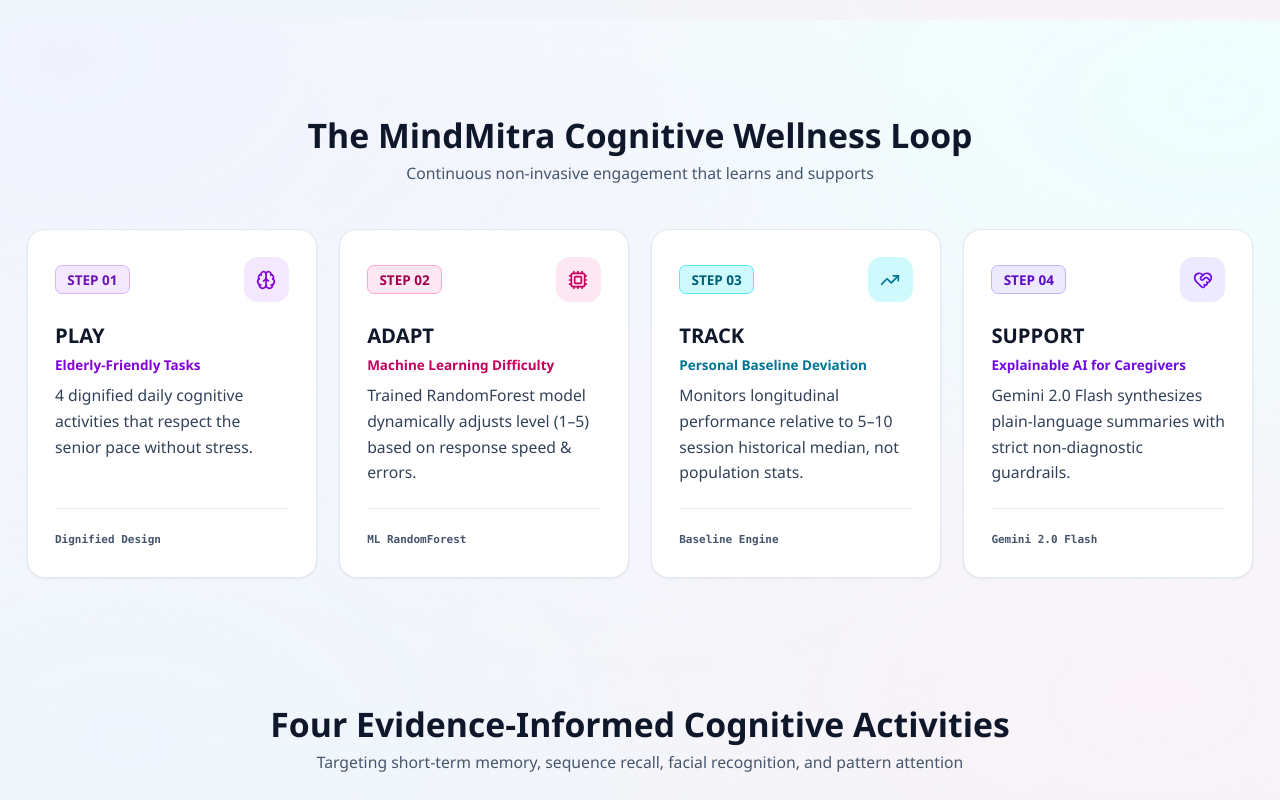
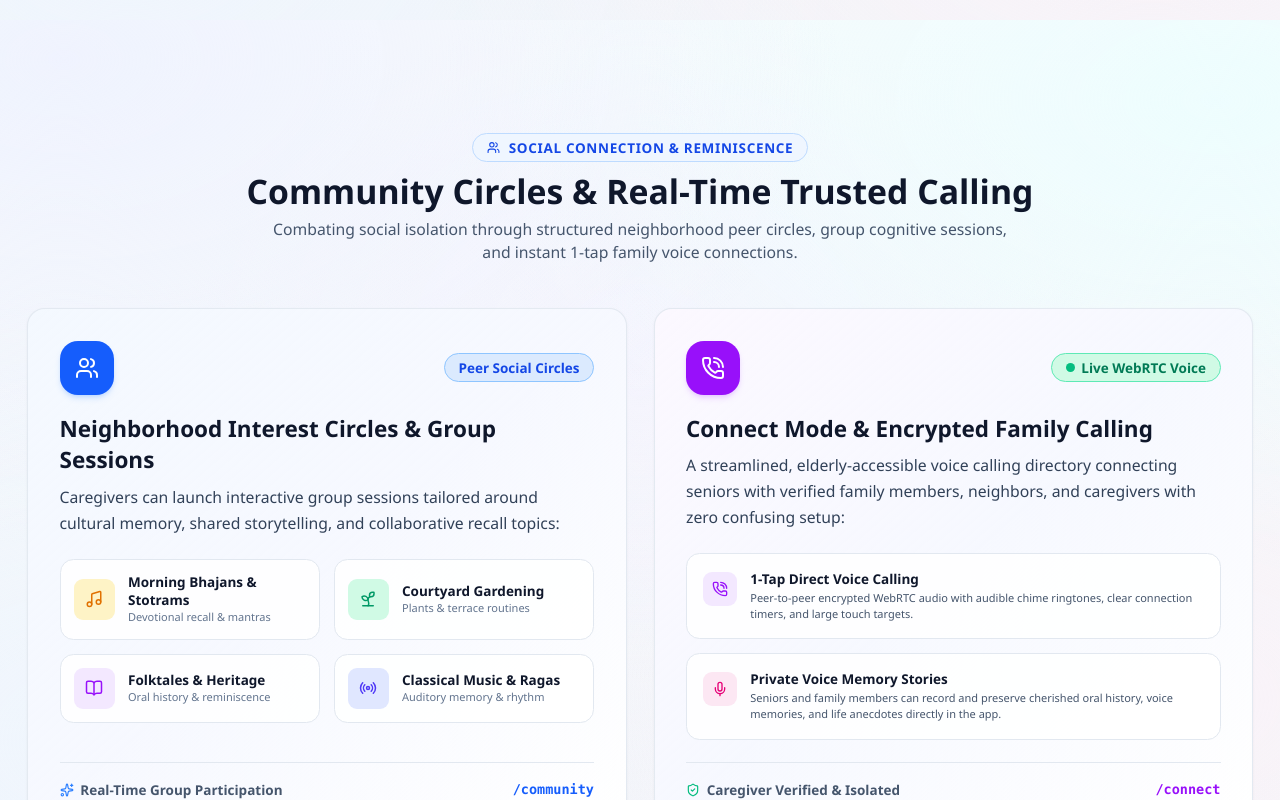
Before and after one commit to pavankarthikeyaatchyuta-lab/MindMitra, a React (Vite) app in the folder frontend/: page / in a window 1280 px wide. Shown: the part 780-1580 px from the top of the page. Built offline with nearby package versions, Linux system fonts and the light colour scheme.

Commit message:
feat(landing): showcase Community Circles and Connect Mode WebRTC Calling on Welcome page

```diff
--- a/frontend/src/pages/Welcome.tsx
+++ b/frontend/src/pages/Welcome.tsx
@@ -15,6 +15,14 @@
   TrendingUp,
   Globe,
   Compass,
+  PhoneCall,
+  Mic,
+  Music,
+  Sprout,
+  BookOpen,
+  MessageCircle,
+  Radio,
+  Lock,
 } from 'lucide-react';
 
 export default function Welcome() {
@@ -43,7 +51,7 @@
               <span className="text-xl font-bold tracking-tight text-slate-900 dark:text-white flex items-center gap-1.5">
                 MindMitra
               </span>
-              <span className="text-[11px] text-slate-500 dark:text-slate-400 font-medium block">Cognitive Wellbeing Companion</span>
+              <span className="text-[11px] text-slate-500 dark:text-slate-400 font-medium block">Cognitive Wellbeing & Community Companion</span>
             </div>
           </Link>
 
@@ -61,7 +69,7 @@
 
             <button
               onClick={handleGetStarted}
-              className="px-5 py-2.5 rounded-xl bg-gradient-to-r from-purple-600 via-blue-600 to-cyan-600 hover:opacity-95 text-white text-xs sm:text-sm font-bold shadow-sm flex items-center gap-1.5 transition-all"
+              className="px-5 py-2.5 rounded-xl bg-gradient-to-r from-purple-600 via-blue-600 to-cyan-600 hover:opacity-95 text-white text-xs sm:text-sm font-bold shadow-sm flex items-center gap-1.5 transition-all cursor-pointer"
             >
               <span>Get Started</span>
               <ArrowRight size={15} />
@@ -71,18 +79,18 @@
       </header>
 
       {/* 2. Hero Section */}
-      <section className="pt-16 pb-20 px-6 max-w-7xl mx-auto flex flex-col items-center text-center">
+      <section className="pt-16 pb-16 px-6 max-w-7xl mx-auto flex flex-col items-center text-center">
         <div className="inline-flex items-center gap-2 px-4 py-1.5 rounded-full bg-purple-50 dark:bg-purple-950/60 border border-purple-200 dark:border-purple-800 text-purple-900 dark:text-purple-300 text-xs font-extrabold uppercase tracking-wider mb-6 shadow-xs">
           <Sparkles size={14} className="text-purple-600 dark:text-purple-400" />
-          <span>AI-Powered Cognitive Engagement & Caregiver Support</span>
+          <span>AI-Powered Cognitive Engagement, Community Circles & Caregiver Insights</span>
         </div>
 
         <h1 className="text-4xl sm:text-6xl font-extrabold text-slate-900 dark:text-white tracking-tight leading-[1.15] max-w-4xl">
-          Personalized cognitive support, <span className="bg-gradient-to-r from-purple-600 via-blue-600 to-cyan-600 bg-clip-text text-transparent">built around the person.</span>
+          Personalized cognitive wellness, <span className="bg-gradient-to-r from-purple-600 via-blue-600 to-cyan-600 bg-clip-text text-transparent">connected with family and community.</span>
         </h1>
 
         <p className="mt-6 text-base sm:text-xl text-slate-700 dark:text-slate-200 max-w-3xl leading-relaxed font-medium">
-          Engaging cognitive activities, adaptive intelligence, longitudinal insights and caregiver support in one accessible platform.
+          Dignified cognitive activities, machine learning difficulty adaptation, real-time peer community circles, and encrypted family voice calling in one unified platform.
         </p>
 
         <div className="mt-10 flex flex-col sm:flex-row items-center justify-center gap-4 w-full sm:w-auto">
@@ -117,7 +125,150 @@
         </div>
       </section>
 
-      {/* 3. Core Product Loop (Play -> Adapt -> Track -> Support) */}
+      {/* 3. NEW: Community Circles & Connect Mode Highlight */}
+      <section className="py-14 px-6 max-w-7xl mx-auto w-full">
+        <div className="text-center mb-10">
+          <div className="inline-flex items-center gap-2 px-3 py-1 rounded-full bg-blue-50 dark:bg-blue-950/60 border border-blue-200 dark:border-blue-800 text-blue-700 dark:text-blue-300 text-xs font-bold uppercase tracking-wider mb-2">
+            <Users size={13} />
+            <span>Social Connection & Reminiscence</span>
+          </div>
+          <h2 className="text-2xl sm:text-3xl font-extrabold text-slate-900 dark:text-white">
+            Community Circles & Real-Time Trusted Calling
+          </h2>
+          <p className="text-slate-600 dark:text-slate-300 text-sm font-medium mt-1.5 max-w-2xl mx-auto">
+            Combating social isolation through structured neighborhood peer circles, group cognitive sessions, and instant 1-tap family voice connections.
+          </p>
+        </div>
+
+        <div className="grid grid-cols-1 lg:grid-cols-2 gap-6">
+          {/* Card 1: Community Interest Circles */}
+          <div className="card p-7 bg-gradient-to-br from-blue-50/70 via-indigo-50/50 to-white dark:from-slate-850 dark:via-slate-900 dark:to-slate-900 border-blue-200/80 dark:border-blue-900/60 flex flex-col justify-between">
+            <div>
+              <div className="flex items-center justify-between mb-4">
+                <div className="w-12 h-12 rounded-2xl bg-blue-600 text-white flex items-center justify-center shadow-md shadow-blue-500/20">
+                  <Users size={24} />
+                </div>
+                <span className="px-3 py-1 rounded-full bg-blue-100 dark:bg-blue-950/80 text-blue-700 dark:text-blue-300 border border-blue-300 dark:border-blue-800 text-xs font-bold">
+                  Peer Social Circles
+                </span>
+              </div>
+
+              <h3 className="text-xl font-extrabold text-slate-900 dark:text-white mb-2">
+                Neighborhood Interest Circles & Group Sessions
+              </h3>
+              <p className="text-xs sm:text-sm text-slate-700 dark:text-slate-300 leading-relaxed font-medium mb-5">
+                Caregivers can launch interactive group sessions tailored around cultural memory, shared storytelling, and collaborative recall topics:
+              </p>
+
+              <div className="grid grid-cols-1 sm:grid-cols-2 gap-3 mb-4">
+                <div className="p-3 rounded-xl bg-white/90 dark:bg-slate-800/90 border border-slate-200 dark:border-slate-700 flex items-center gap-3">
+                  <div className="w-9 h-9 rounded-lg bg-amber-100 dark:bg-amber-950/60 text-amber-600 flex items-center justify-center shrink-0">
+                    <Music size={18} />
+                  </div>
+                  <div>
+                    <h4 className="text-xs font-bold text-slate-900 dark:text-white">Morning Bhajans & Stotrams</h4>
+                    <p className="text-[11px] text-slate-500 dark:text-slate-400">Devotional recall & mantras</p>
+                  </div>
+                </div>
+
+                <div className="p-3 rounded-xl bg-white/90 dark:bg-slate-800/90 border border-slate-200 dark:border-slate-700 flex items-center gap-3">
+                  <div className="w-9 h-9 rounded-lg bg-emerald-100 dark:bg-emerald-950/60 text-emerald-600 flex items-center justify-center shrink-0">
+                    <Sprout size={18} />
+                  </div>
+                  <div>
+                    <h4 className="text-xs font-bold text-slate-900 dark:text-white">Courtyard Gardening</h4>
+                    <p className="text-[11px] text-slate-500 dark:text-slate-400">Plants & terrace routines</p>
+                  </div>
+                </div>
+
+                <div className="p-3 rounded-xl bg-white/90 dark:bg-slate-800/90 border border-slate-200 dark:border-slate-700 flex items-center gap-3">
+                  <div className="w-9 h-9 rounded-lg bg-purple-100 dark:bg-purple-950/60 text-purple-600 flex items-center justify-center shrink-0">
+                    <BookOpen size={18} />
+                  </div>
+                  <div>
+                    <h4 className="text-xs font-bold text-slate-900 dark:text-white">Folktales & Heritage</h4>
+                    <p className="text-[11px] text-slate-500 dark:text-slate-400">Oral history & reminiscence</p>
+                  </div>
+                </div>
+
+                <div className="p-3 rounded-xl bg-white/90 dark:bg-slate-800/90 border border-slate-200 dark:border-slate-700 flex items-center gap-3">
+                  <div className="w-9 h-9 rounded-lg bg-indigo-100 dark:bg-indigo-950/60 text-indigo-600 flex items-center justify-center shrink-0">
+                    <Radio size={18} />
+                  </div>
+                  <div>
+                    <h4 className="text-xs font-bold text-slate-900 dark:text-white">Classical Music & Ragas</h4>
+                    <p className="text-[11px] text-slate-500 dark:text-slate-400">Auditory memory & rhythm</p>
+                  </div>
+                </div>
+              </div>
+            </div>
+
+            <div className="pt-4 border-t border-slate-200 dark:border-slate-800 flex items-center justify-between text-xs text-slate-600 dark:text-slate-400">
+              <span className="font-semibold flex items-center gap-1.5">
+                <Sparkles size={14} className="text-blue-500" /> Real-Time Group Participation
+              </span>
+              <span className="font-mono font-bold text-blue-600 dark:text-blue-400">/community</span>
+            </div>
+          </div>
+
+          {/* Card 2: Connect Mode & Trusted Voice Calling */}
+          <div className="card p-7 bg-gradient-to-br from-purple-50/70 via-indigo-50/50 to-white dark:from-slate-850 dark:via-slate-900 dark:to-slate-900 border-purple-200/80 dark:border-purple-900/60 flex flex-col justify-between">
+            <div>
+              <div className="flex items-center justify-between mb-4">
+                <div className="w-12 h-12 rounded-2xl bg-purple-600 text-white flex items-center justify-center shadow-md shadow-purple-500/20">
+                  <PhoneCall size={24} />
+                </div>
+                <span className="px-3 py-1 rounded-full bg-emerald-100 dark:bg-emerald-950/80 text-emerald-700 dark:text-emerald-300 border border-emerald-300 dark:border-emerald-800 text-xs font-bold flex items-center gap-1.5">
+                  <span className="w-2 h-2 rounded-full bg-emerald-500 animate-pulse" />
+                  Live WebRTC Voice
+                </span>
+              </div>
+
+              <h3 className="text-xl font-extrabold text-slate-900 dark:text-white mb-2">
+                Connect Mode & Encrypted Family Calling
+              </h3>
+              <p className="text-xs sm:text-sm text-slate-700 dark:text-slate-300 leading-relaxed font-medium mb-5">
+                A streamlined, elderly-accessible voice calling directory connecting seniors with verified family members, neighbors, and caregivers with zero confusing setup:
+              </p>
+
+              <div className="space-y-3 mb-5">
+                <div className="p-3.5 rounded-xl bg-white/90 dark:bg-slate-800/90 border border-slate-200 dark:border-slate-700 flex items-start gap-3">
+                  <div className="p-2 rounded-lg bg-purple-100 dark:bg-purple-950/60 text-purple-600 shrink-0 mt-0.5">
+                    <PhoneCall size={16} />
+                  </div>
+                  <div>
+                    <h4 className="text-xs font-bold text-slate-900 dark:text-white">1-Tap Direct Voice Calling</h4>
+                    <p className="text-[11px] text-slate-600 dark:text-slate-400 mt-0.5">
+                      Peer-to-peer encrypted WebRTC audio with audible chime ringtones, clear connection timers, and large touch targets.
+                    </p>
+                  </div>
+                </div>
+
+                <div className="p-3.5 rounded-xl bg-white/90 dark:bg-slate-800/90 border border-slate-200 dark:border-slate-700 flex items-start gap-3">
+                  <div className="p-2 rounded-lg bg-pink-100 dark:bg-pink-950/60 text-pink-600 shrink-0 mt-0.5">
+                    <Mic size={16} />
+                  </div>
+                  <div>
+                    <h4 className="text-xs font-bold text-slate-900 dark:text-white">Private Voice Memory Stories</h4>
+                    <p className="text-[11px] text-slate-600 dark:text-slate-400 mt-0.5">
+                      Seniors and family members can record and preserve cherished oral history, voice memories, and life anecdotes directly in the app.
+                    </p>
+                  </div>
+                </div>
+              </div>
+            </div>
+
+            <div className="pt-4 border-t border-slate-200 dark:border-slate-800 flex items-center justify-between text-xs text-slate-600 dark:text-slate-400">
+              <span className="font-semibold flex items-center gap-1.5">
+                <ShieldCheck size={14} className="text-emerald-500" /> Caregiver Verified & Isolated
+              </span>
+              <span className="font-mono font-bold text-purple-600 dark:text-purple-400">/connect</span>
+            </div>
+          </div>
+        </div>
+      </section>
+
+      {/* 4. Core Product Loop (Play -> Adapt -> Track -> Support) */}
       <section className="py-14 px-6 max-w-7xl mx-auto w-full">
         <div className="text-center mb-10">
           <h2 className="text-2xl sm:text-3xl font-extrabold text-slate-900 dark:text-white">The MindMitra Cognitive Wellness Loop</h2>
@@ -207,7 +358,7 @@
         </div>
       </section>
 
-      {/* 4. 4 Cognitive Games Preview */}
+      {/* 5. 4 Cognitive Games Preview */}
       <section className="py-14 px-6 max-w-7xl mx-auto w-full">
         <div className="text-center mb-10">
           <h2 className="text-2xl sm:text-3xl font-extrabold text-slate-900 dark:text-white">Four Evidence-Informed Cognitive Activities</h2>
@@ -272,7 +423,7 @@
         </div>
       </section>
 
-      {/* 5. Multilingual & Medical Guardrails */}
+      {/* 6. Multilingual & Medical Guardrails */}
       <section className="py-12 px-6 max-w-7xl mx-auto w-full">
         <div className="grid grid-cols-1 md:grid-cols-2 gap-6">
           <div className="card p-6 flex items-start gap-4 bg-blue-50/60 dark:bg-blue-950/20 border-blue-200/70 dark:border-blue-900/50">
```
